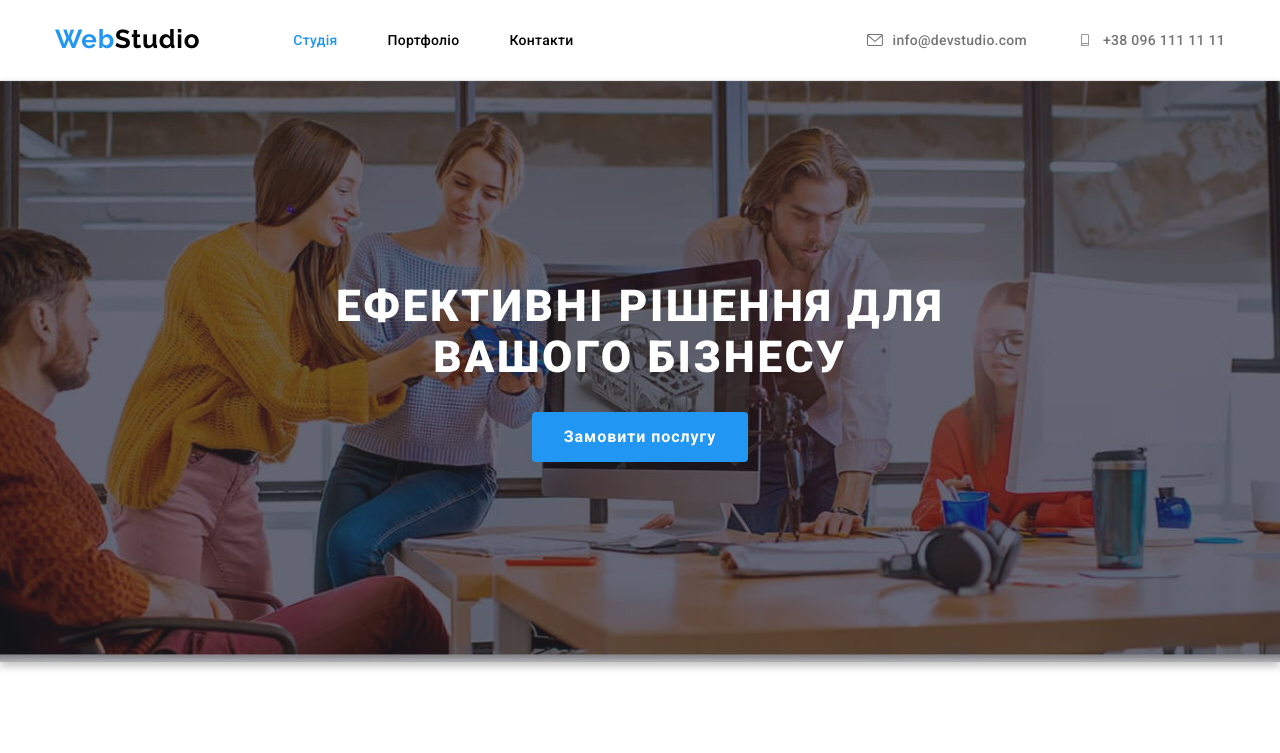
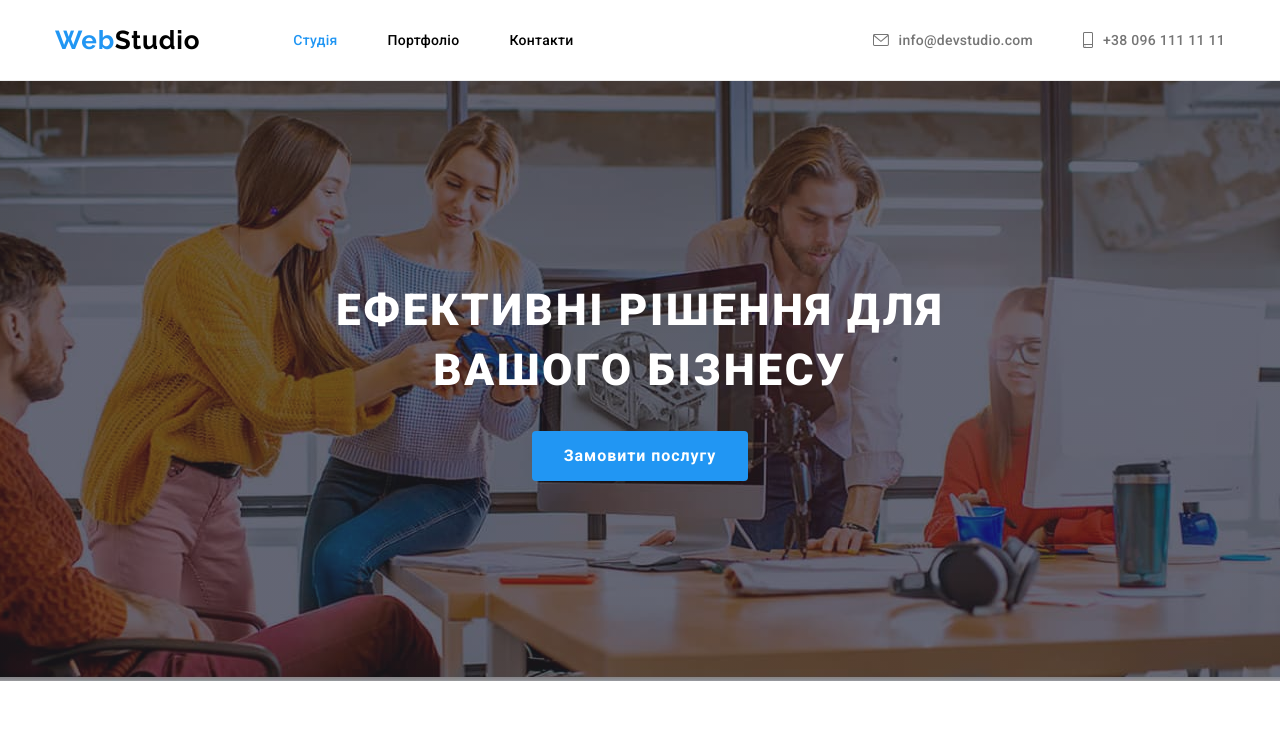
Before and after one commit to Rekovich/goit-markup-hw-04, a plain HTML site: page index.html in a window 1280 px wide. Shown: the top 753 px of the page. Drawn offline with Linux system fonts and the light colour scheme.

Commit message:
mentor for check 2

```diff
--- a/css/styles.css
+++ b/css/styles.css
@@ -52,7 +52,7 @@ ul {
   font-family: "Raleway", sans-serif;
   font-weight: 700;
   font-size: 26px;
-  line-height: 1, 1923;
+  line-height: 1.1923;
   letter-spacing: 0.03em;
   color: var(--black-color);
   text-decoration: none;
@@ -91,7 +91,7 @@ ul {
   align-items: center;
   margin-left: auto;
   font-weight: 500;
-  line-height: 1, 1428;
+  line-height: 1.1428;
   letter-spacing: 0.02em;
   text-decoration: none;
   color: var(--secondary-text-color);
@@ -121,11 +121,8 @@ ul {
   margin: 0 auto;
   padding: 0;
   background: var(--bgc-hero);
-  filter: drop-shadow(0px 4px 4px rgba(0, 0, 0, 0.25));
   background-image: linear-gradient(rgba(47, 48, 58, 0.4), rgba(47, 48, 58, 0.4)), url(../img/hero_bg_img.jpg);
   background-position: center;
-  background-size: cover;
-
 }
 .hero-block {
   display: flex;
@@ -139,7 +136,7 @@ ul {
   max-width: 696px;
   font-weight: 900;
   font-size: 44px;
-  line-height: 1, 3636;
+  line-height: 1.3636;
   letter-spacing: 0.06em;
   text-align: center;
   text-transform: uppercase;
@@ -153,7 +150,7 @@ ul {
   height: 50px;
   font-weight: 700;
   font-size: 16px;
-  line-height: 1, 875;
+  line-height: 1.875;
   letter-spacing: 0.06em;
   color: var(--primary-white-color);
   background-color: var(--accent-color);
@@ -467,7 +464,7 @@ ul {
   color: var(--primary-text-color);
 }
 .work-list .text {
-  line-height: 1, 875;
+  line-height: 1.875;
   color: var(--secondary-text-color);
 }
 .work-list .referal {
--- a/index.html
+++ b/index.html
@@ -41,7 +41,7 @@
           </li>
           <li>
             <a class="auth-nav tel" href="tel:+380961111111"
-              ><svg class="icon" width="16" height="12">
+              ><svg class="icon" width="10" height="16">
                 <use xlink:href="./img/icons.svg#icon-smartphone"></use>
               </svg>+38 096 111 11 11</a
             >
```
Also changed, not shown: portfolio.html (+1 -1 lines).
